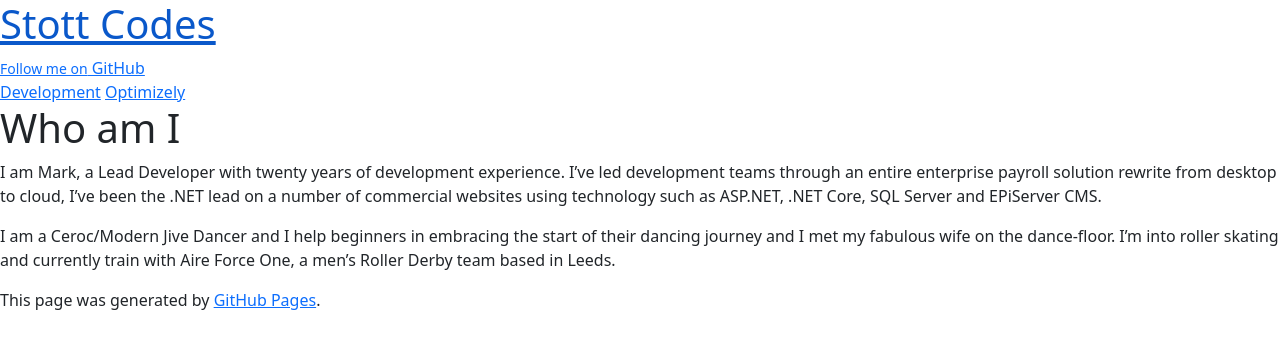
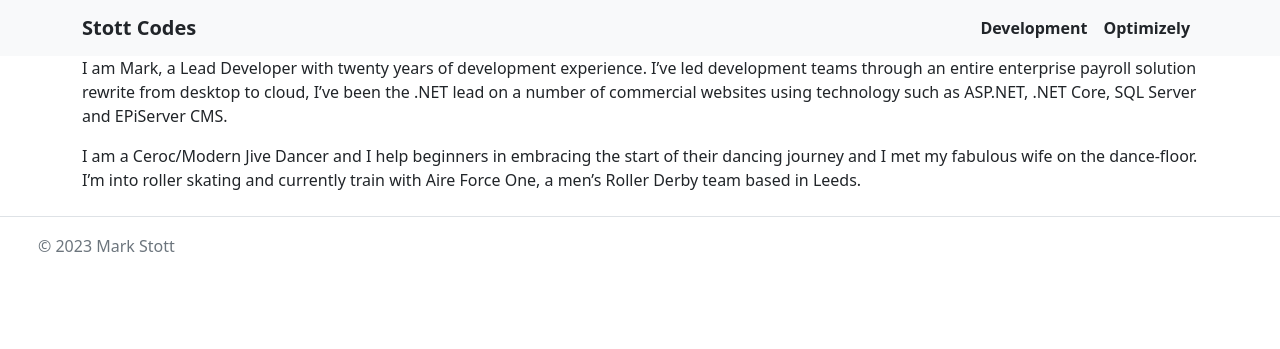
Before and after one commit to GeekInTheNorth/GeekInTheNorth.github.io, a Jekyll site: the page built from README.md, in a window 1280 px wide. Shown: the top 349 px of the page. Built offline with Jekyll 4.4.1, drawn with Linux system fonts in a browser that asks for light colours; our own code applies the rules of GitHub Pages for plain Markdown files; the repository's description, which GitHub fills in, is left out.

Commit message:
Update default layout file.

```diff
--- a/_layouts/default.html
+++ b/_layouts/default.html
@@ -1,5 +1,6 @@
 <!DOCTYPE html>
-<html lang="{{ site.lang | default: "en-US" }}">
+<html lang="{{ site.lang | default: " en-US" }}">
+
 <head>
   <meta charset='utf-8'>
   <meta http-equiv="X-UA-Compatible" content="IE=edge">
@@ -17,51 +18,62 @@
 
 <body>
   <header>
-      <div class="inner">
-        <a href="{{ '/' | absolute_url }}">
-          <h1>{{ site.title | default: site.github.repository_name }}</h1>
-        </a>
-        <h2>{{ site.description | default: site.github.project_tagline }}</h2>
-        {% if site.github.is_project_page %}
-          <a href="{{ site.github.repository_url }}" class="button"><small>View project on</small> GitHub</a>
-        {% endif %}
-        {% if site.github.is_user_page %}
-          <a href="{{ site.github.owner_url }}" class="button"><small>Follow me on</small> GitHub</a>
-        {% endif %}
+    <nav class="navbar navbar-expand-sm navbar-light bg-light fixed-top" id="mainNav">
+      <div class="container">
+        <a class="navbar-brand text-dark fw-bold" href="{{ '/' | absolute_url }}">{{ site.title | default: site.github.repository_name }}</a>
+        <button class="navbar-toggler" type="button" data-bs-toggle="collapse" data-bs-target="#navbarSupportedContent" aria-controls="navbarSupportedContent" aria-expanded="false" aria-label="Toggle navigation">
+          <span class="navbar-toggler-icon"></span>
+        </button>
+        <div class="collapse navbar-collapse" id="navbarSupportedContent">
+          <ul class="navbar-nav ms-auto me-0">
+            <li class="nav-item">
+              <a class="nav-link text-dark fw-bold" href="/article/list/development">Development</a>
+            </li>
+            <li class="nav-item">
+              <a class="nav-link text-dark fw-bold" href="/article/list/optimizely">Optimizely</a>
+            </li>
+          </ul>
         </div>
-      <div class="inner">
-        <a href="/article/list/development">Development</a>
-        <a href="/article/list/optimizely">Optimizely</a>
       </div>
+    </nav>
   </header>
 
-    <div id="content-wrapper">
-      <div class="inner clearfix">
-        <section id="main-content">
+  <div class="container">
     {{ content }}
-        </section>
+  </div>
 
-        <aside id="sidebar">
-          {% if site.show_downloads %}
-            <a href="{{ site.github.zip_url }}" class="button">
-              <small>Download</small>
-              .zip file
+  <footer class="d-flex flex-wrap justify-content-between align-items-center py-3 my-4 border-top">
+    <div class="col-md-4 d-flex align-items-center">
+      <a href="/" class="mb-3 me-2 mb-md-0 text-muted text-decoration-none lh-1">
+        <svg class="bi" width="30" height="24">
+          <use xlink:href="#bootstrap"></use>
+        </svg>
       </a>
-            <a href="{{ site.github.tar_url }}" class="button">
-              <small>Download</small>
-              .tar.gz file
+      <span class="text-muted">© 2023 Mark Stott</span>
+    </div>
+
+    <ul class="nav col-md-4 justify-content-end list-unstyled d-flex">
+      <li class="ms-3">
+        <a class="text-muted" href="#">
+          <svg class="bi" width="24" height="24"><use xlink:href="#twitter"></use></svg>
         </a>
-          {% endif %}
-
-          {% if site.github.is_project_page %}
-            <p class="repo-owner"><a href="{{ site.github.repository_url }}">{{ site.github.repository_name }}</a> is maintained by <a href="{{ site.github.owner_url }}">{{ site.github.owner_name }}</a>.</p>
-          {% endif %}
-
-          <p>This page was generated by <a href="https://pages.github.com">GitHub Pages</a>.</p>
-        </aside>
-      </div>
-    </div>
+      </li>
+      <li class="ms-3">
+        <a class="text-muted" href="#">
+          <svg class="bi" width="24" height="24"><use xlink:href="#instagram"></use></svg>
+        </a>
+      </li>
+      <li class="ms-3">
+        <a class="text-muted" href="#">
+          <svg class="bi" width="24" height="24">
+            <use xlink:href="#facebook"></use>
+          </svg>
+        </a>
+      </li>
+    </ul>
+  </footer>
 
   <script src="https://cdn.jsdelivr.net/npm/bootstrap@5.1.3/dist/js/bootstrap.bundle.min.js" integrity="sha384-ka7Sk0Gln4gmtz2MlQnikT1wXgYsOg+OMhuP+IlRH9sENBO0LRn5q+8nbTov4+1p" crossorigin="anonymous"></script>
 </body>
+
 </html>
```
Lines whose indentation alone changed are shown as unchanged.
